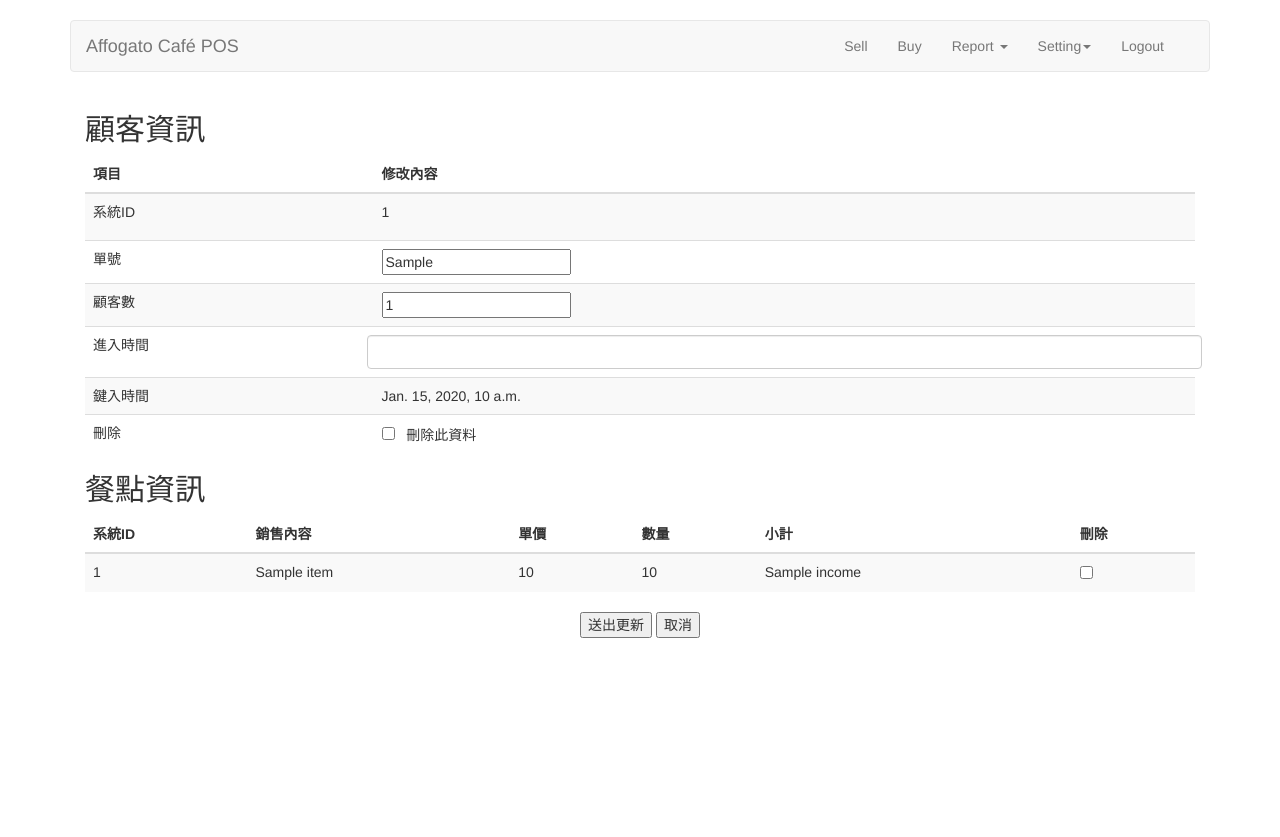
After one commit to HengWei/POS-System, a Django app: template templates/ModifyBasic.html in a window 1280 px wide. The commit adds this page. Shown: the top 837 px of the page. Run offline with Django 3.2, Linux system fonts and the light colour scheme; tables that the repository leaves empty hold one stand-in row (values such as "Sample post"); the template is opened without the code that fills it: values that come from a table or form of the project are taken from there, most other values are stand-ins (such as "Sample title", 1, 10 or a date in 2020); parts of the project's set-up code (start-up, migrations or seed data) failed here and were passed over; some libraries are stand-ins or nearby versions.

Commit message:
新增單資訊修改頁面

```diff
--- a/POSSys/models.py
+++ b/POSSys/models.py
@@ -93,3 +93,29 @@ class POSUser(models.Model):
         managed = False
         db_table = 'POSUser'
         app_label = 'POSSys'
+
+
+class SellDetail(models.Manager):
+    def GetSellDetail(self, sellNo):
+        curosr = connection.cursor()
+        sqlStr = '''
+                SELECT sellId, CONCAT(view_menu.parentName,' - ',REPLACE(view_menu.detailName,'<br>','')) as Name
+                , ROUND(sellPrice/sellQuantity,0) , sellQuantity,  sellPrice as income
+                FROM Sell LEFT JOIN view_menu ON Sell.sellItem=view_menu.detailId
+                WHERE sellBasicId = (SELECT sellBasicId FROM Sell_Basic WHERE isDelete=0 AND sellNo=''' + sellNo
+        sqlStr += ''')'''
+        curosr.execute(sqlStr)
+        fetchall = curosr.fetchall()
+        result = []
+        for obj in fetchall:
+            dic = {}
+            dic['sellId'] = obj[0]
+            dic['name'] = obj[1]
+            dic['sellPrice'] = obj[2]
+            dic['sellQuantity'] = obj[3]
+            dic['income'] = obj[4]
+            result.append(dic)
+        return result
+
+class SellData(models.Model):
+    object = SellDetail()
--- a/POSSystem/urls.py
+++ b/POSSystem/urls.py
@@ -15,7 +15,7 @@ Including another URLconf
 """
 from django.conf.urls import url
 # from django.contrib import admin
-from POSSys.views import index, LoginPage, LogOut, MenuSetting, MenuSettingDetail
+from POSSys.views import index, LoginPage, LogOut, MenuSetting, MenuSettingDetail, ModifyBasic
 from report.views import report, reportSum, reportCustomer, reportSellList, download_scv, reportCustomerAnalysis
 from Service.views import GetRecord,GetTempList
 
@@ -34,4 +34,6 @@ urlpatterns = [
     url(r'^downloadSellIncome/$', download_scv),
     url(r'^reportCustomerAnalysis/$', reportCustomerAnalysis),
     url(r'^getRecordList/$', GetTempList),
+    url(r'^modifyBasic/$', ModifyBasic),
+
 ]
--- /dev/null
+++ b/templates/ModifyBasic.html
@@ -0,0 +1,185 @@
+<!DOCTYPE html>
+<html lang="en">
+<head>
+    {% load staticfiles %}
+    <meta charset="utf-8">
+    <meta http-equiv="X-UA-Compatible" content="IE=edge">
+    <meta name="viewport" content="width=device-width, initial-scale=1">
+    <meta name="robots" content="noindex, nofollow">
+    <meta name="googlebot" content="noindex, nofollow">
+    <!-- The above 3 meta tags *must* come first in the head; any other head content must come *after* these tags -->
+    <meta name="description" content="">
+    <meta name="author" content="">
+    <title>Affogato Café POS System Demo Version</title>
+    <link href="{% static "css/bootstrap.min.css" %}" rel="stylesheet">
+    <link href="{% static "css/daterangepicker.css" %}" rel="stylesheet">
+    <link href="{% static "css/navbar-static-top.css" %}" rel="stylesheet">
+    <link href="{% static "css/highcharts.css" %}" rel="stylesheet">
+    <link href="{% static "css/navbar.css" %}" rel="stylesheet">
+    <link href="{% static "css/ie10-viewport-bug-workaround.css" %}" rel="stylesheet">
+    <link href="{% static "css/jquery-confirm.css" %}" rel="stylesheet">
+    <link href="{% static "css/bootstrap-datetimepicker.css" %}" rel="stylesheet">
+    {#    <link href="{% static "js/jquery-1.11.3.min.js" %}" rel="stylesheet">#}
+            <script src={% static "js/jquery-2.1.1.min.js" %}></script>
+    <script src={% static "js/bootstrap.min.js" %}></script>
+
+{#    	<script type="text/javascript" src="//code.jquery.com/jquery-2.1.1.min.js"></script>#}
+{#		<script type="text/javascript" src="//maxcdn.bootstrapcdn.com/bootstrap/3.3.1/js/bootstrap.min.js"></script>#}
+
+			<script src="//cdnjs.cloudflare.com/ajax/libs/moment.js/2.9.0/moment-with-locales.js"></script>
+			<script src="//cdn.rawgit.com/Eonasdan/bootstrap-datetimepicker/e8bddc60e73c1ec2475f827be36e1957af72e2ea/src/js/bootstrap-datetimepicker.js"></script>
+    {#    <script src="https://ajax.googleapis.com/ajax/libs/jquery/1.12.4/jquery.min.js"></script>#}
+{#    <script type="text/javascript" src="http://code.jquery.com/jquery-1.9.1.js"></script>#}
+{#    <link href="{% static "js/bootstrap-datetimepicker.js" %}" rel="stylesheet">#}
+    <!-- IE10 viewport hack for Surface/desktop Windows 8 bug -->
+    {#    <script src={% static "js/ie10-viewport-bug-workaround.js" %}></script>#}
+    {#    <script src="{% static "js/moment.js" %}"></script>#}
+        <script src=" {% static "js/jquery-confirm.js" %} "></script>
+        <script src=" {% static "js/jquery.blockUI.js" %} "></script>
+
+
+    <style type="text/css">
+        .demo {
+            position: relative;
+        }
+
+        .demo i {
+            position: absolute;
+            bottom: 10px;
+            right: 24px;
+            top: auto;
+            cursor: pointer;
+        }
+    </style>
+</head>
+<script>
+
+
+    $(document).ready(function () {
+
+    });
+
+    function UpdateCheck() {
+        $.confirm({
+            title: '警告!',
+            content: '資料即將進行更新!',
+            buttons: {
+                confirm: function () {
+                    $.blockUI({message: '<h1><img src="{% static "img/712.gif" %}" /> &nbsp;&nbsp;資料儲存中...</h1>'});
+                    $('#UpdateMenu').submit();
+                },
+                cancel: function () {
+                    $.alert('已取消更新!');
+                },
+            }
+        });
+    };
+</script>
+
+{#<script type="text/javascript" language="javascript"#}
+{#        src="//cdn.datatables.net/responsive/1.0.0/js/dataTables.responsive.min.js"></script>#}
+
+<body>
+<div class="container">
+    {% include 'navbar.html' %}
+
+    <!-- Main component for a primary marketing message or call to action -->
+    <div class="col-md-8"></div>
+
+
+    <div class="col-md-12">
+
+        <form id="UpdateMenu" method="post" href="../modifyBasic/">
+            {% csrf_token %}
+            <h2>顧客資訊</h2>
+            <table class="table table-striped">
+                <thead>
+                <tr>
+                    <th>項目</th>
+                    <th>修改內容</th>
+                </tr>
+                </thead>
+                <tbody>
+                <tr>
+                    <td>系統ID</td>
+                    <td><p>{{ data.sellbasicid }}</p>
+                    </td>
+                </tr>
+                <tr>
+                    <td>單號</td>
+                    <td><input id="sellno" name="sellno" value="{{ data.sellno }}"></td>
+                </tr>
+                <tr>
+                    <td>顧客數</td>
+                    <td><input id="customernumber" name="customernumber" value="{{ data.customernumber }}"></td>
+                </tr>
+                <tr>
+                    <td>進入時間</td>
+                    <td>
+                            <div class="row">
+                                    <input type='text' class="form-control" id='datetimepicker4' name="datetimepicker4" value="{{ entrtTime }}"/>
+                                <script type="text/javascript">
+                                    $(function () {
+                                        $('#datetimepicker4').datetimepicker({
+                                            format: 'YYYY-MM-DD HH:mm',
+                                        });
+                                    });
+                                </script>
+                            </div>
+
+                    </td>
+                </tr>
+                <tr>
+                    <td>鍵入時間</td>
+                    <td>
+                    {{ keyinTime }}
+                    </td>
+                </tr>
+                <tr>
+                    <td>刪除</td>
+                    <td><input type="checkbox" id="isDelete" name="isDelete" value="delete"> &nbsp; 刪除此資料</td>
+                </tr>
+                </tbody>
+            </table>
+            <input type="text" id="sellbasicid" name="sellbasicid" value="{{ data.sellbasicid }}" hidden>
+            <h2>餐點資訊</h2>
+             <table class="table table-striped">
+            <thead>
+                <tr>
+                    <th>系統ID</th>
+                    <th>銷售內容</th>
+                    <th>單價</th>
+                    <th>數量</th>
+                    <th>小計</th>
+                    <th>刪除</th>
+                </tr>
+                </thead>
+            {% for item in sellDetail  %}
+            <tr>
+                <td>{{ item.sellId }}</td>
+                <td>{{ item.name  }}</td>
+                <td>{{ item.sellPrice}}</td>
+                <td>{{ item.sellQuantity}}</td>
+                <td>{{ item.income}}</td>
+                <td><input type="checkbox" value="{{ item.sellId }}"></td>
+            </tr>
+            {% endfor %}
+        </table>
+        </form>
+        <center>
+            <button onclick="UpdateCheck()">送出更新</button>
+            <button onclick="javascript:history.back();">取消</button>
+        </center>
+
+
+    </div>
+    <div class="col-md-12">
+
+
+    </div>
+
+</div> <!-- /container -->
+
+
+</body>
+</html>
```
Also changed, not shown: POSSys/views.py (+24 -1 lines), templates/reportSellList.html (+5 -9 lines).
